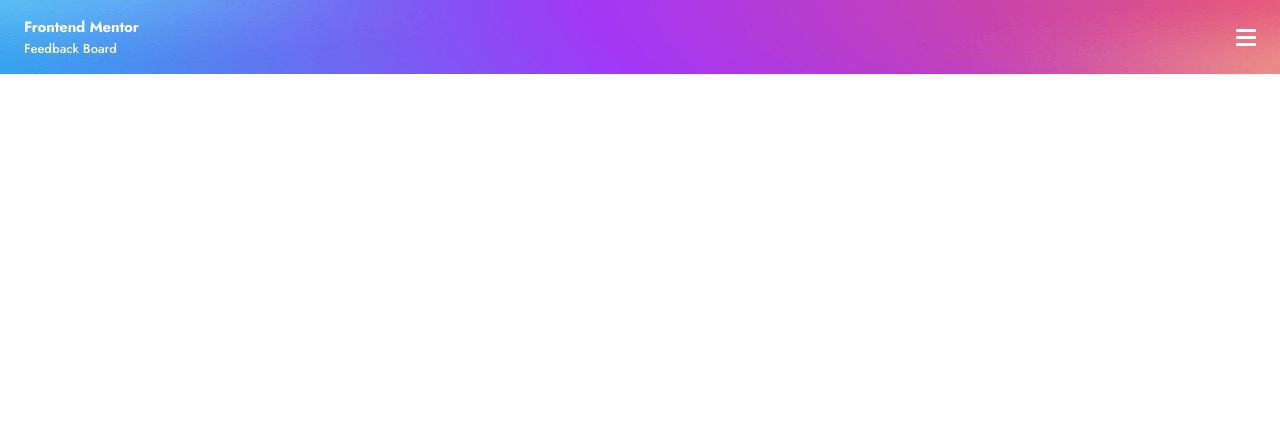
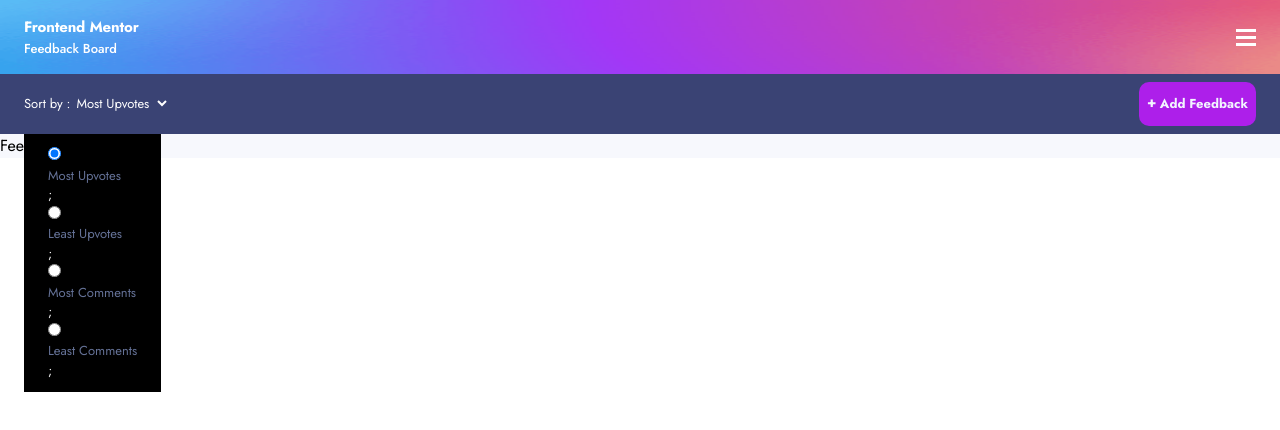
Before and after one commit to David-Henery4/Product-Feedback, a React (Vite) app: page / in a window 1280 px wide. Shown: the top 430 px of the page. Built offline with nearby package versions, Linux system fonts and the light colour scheme.

Commit message:
added-basic-sort-inputs

```diff
--- a/src/App.jsx
+++ b/src/App.jsx
@@ -1,21 +1,12 @@
-import {HamburgerIcon} from "./assets/shared"
-import {backgroundHeaderMobile} from "./assets/suggestions";
+import {NavSection, FeedbackBarSection, FeedbackListSection} from "./sections";
+
 
 function App() {
   return (
-    <main className="grid grid-cols-mob font-jost">
-      <nav className="relative w-full col-start-1 col-end-13 px-6 py-4 flex justify-between items-center text-white">
-        <img className="absolute top-0 left-0 w-full h-full -z-10" src={backgroundHeaderMobile} alt="header background gradient" />
-        <div>
-          <h1 className="font-bold text-[15px] -tracking-[0.19px]">Frontend Mentor</h1>
-          <p className="text-[13px] font-medium">Feedback Board</p>
-        </div>
-        <HamburgerIcon/>
-      </nav>
-
-      <div></div>
-
-      <section></section>
+    <main className="grid grid-cols-mob font-jost bg-offWhite">
+      <NavSection />
+      <FeedbackBarSection />
+      <FeedbackListSection />
     </main>
   );
 }
--- /dev/null
+++ b/src/data/sortData.js
@@ -0,0 +1,30 @@
+
+
+const sortData = [
+  {
+    id: 1,
+    sortBy: "most-upvotes",
+    label: "Most Upvotes",
+    isActive: true,
+  },
+  {
+    id: 2,
+    sortBy: "least-upvotes",
+    label: "Least Upvotes",
+    isActive: false,
+  },
+  {
+    id: 3,
+    sortBy: "most-comments",
+    label: "Most Comments",
+    isActive: false,
+  },
+  {
+    id: 4,
+    sortBy: "least-comments",
+    label: "Least Comments",
+    isActive: false,
+  },
+];
+
+export default sortData
--- /dev/null
+++ b/src/sections/FeedbackBarSection.jsx
@@ -0,0 +1,66 @@
+import { useState } from "react";
+import { ArrowDownIcon, PlusIcon } from "../assets/shared";
+import sortData from "../data/sortData";
+
+const FeedbackBarSection = () => {
+  const [sortInfo, setSortInfo] = useState(sortData);
+  const [isSortOpen, setIsSortOpen] = useState(false);
+  //
+  return (
+    <div className="w-full col-start-1 col-end-13 bg-lightNavy py-2 px-6 flex justify-between items-center text-[13px] text-white">
+      <div className="relative flex items-center gap-[6px]">
+        <p>Sort by :</p>
+        <p className="inline-flex items-center gap-2">
+          Most Upvotes
+          <span>
+            <ArrowDownIcon className="stroke-white" />
+          </span>
+        </p>
+        <div className="absolute top-10 left-0 py-3 px-6 bg-[#000]">
+          <ul>
+            {sortInfo.map((s) => {
+              return <li className="relative" key={s?.id}>
+                <label htmlFor={s.sortBy}>
+                  <input
+                    type="radio"
+                    name="sort-option"
+                    id={s.sortBy}
+                    value={s.sortBy}
+                    className=""
+                    checked={s?.isActive}
+                    onChange={(e) => {
+                      // ABSTRACT & REFACTOR TOMORROW
+                      console.log(e.target.checked)
+                        setSortInfo((prev) => {
+                          return prev.map(i => {
+                            if (i.id === s.id) {
+                              i.isActive = true
+                              return i
+                            }
+                            if (i.id !== s.id) {
+                              i.isActive = false
+                              return i
+                            }
+                            return i
+                          })
+                        })
+                    }}
+                  />
+                  <span>
+                    <p className="text-gray">{s.label}</p>
+                  </span>
+                </label>;
+              </li>;
+            })}
+          </ul>
+        </div>
+      </div>
+      <button className="bg-purple flex items-center gap-1 font-bold text-iceWhite px-2 py-3 rounded-[10px]">
+        <PlusIcon />
+        Add Feedback
+      </button>
+    </div>
+  );
+};
+
+export default FeedbackBarSection;
--- /dev/null
+++ b/src/sections/FeedbackListSection.jsx
@@ -0,0 +1,7 @@
+
+
+const FeedbackListSection = () => {
+  return <section>Feedbacklist</section>;
+}
+
+export default FeedbackListSection
--- /dev/null
+++ b/src/sections/NavSection.jsx
@@ -0,0 +1,24 @@
+import {HamburgerIcon} from "../assets/shared"
+import {backgroundHeaderMobile} from "../assets/suggestions"
+
+
+const NavSection = () => {
+  return (
+    <nav className="relative w-full col-start-1 col-end-13 px-6 py-4 flex justify-between items-center text-white">
+      <img
+        className="absolute top-0 left-0 w-full h-full"
+        src={backgroundHeaderMobile}
+        alt="header background gradient"
+      />
+      <div className="relative">
+        <h1 className="font-bold text-[15px] -tracking-[0.19px]">
+          Frontend Mentor
+        </h1>
+        <p className="text-[13px] font-medium">Feedback Board</p>
+      </div>
+      <HamburgerIcon className="relative" />
+    </nav>
+  );
+}
+
+export default NavSection
--- /dev/null
+++ b/src/sections/index.js
@@ -0,0 +1,9 @@
+import FeedbackBarSection from "./FeedbackBarSection";
+import FeedbackListSection from "./FeedbackListSection";
+import NavSection from "./NavSection";
+
+export {
+  NavSection,
+  FeedbackBarSection,
+  FeedbackListSection,
+}
```
Also changed, not shown: src/assets/shared/icon-arrow-down.svg, src/assets/shared/icon-arrow-up.svg.
